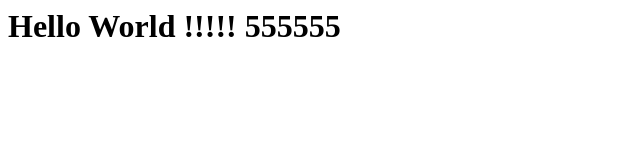
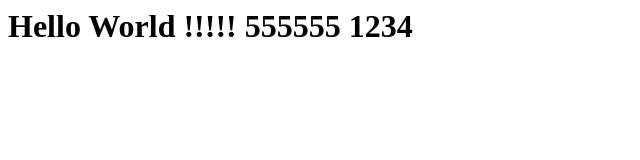
Before and after one commit to juthakarn/5635512142, a plain HTML site: page index.html in a window 1280 px wide. Shown: the whole page, without its empty margins (0-640 px from the left). Drawn offline with Linux system fonts and the light colour scheme.

Commit message:
'statash'

```diff
--- a/index.html
+++ b/index.html
@@ -1,3 +1,4 @@
 <html>
-<h1>Hello World !!!!! 555555</h1>
+
+<h1>Hello World !!!!! 555555 1234</h1>
 </html>
```
